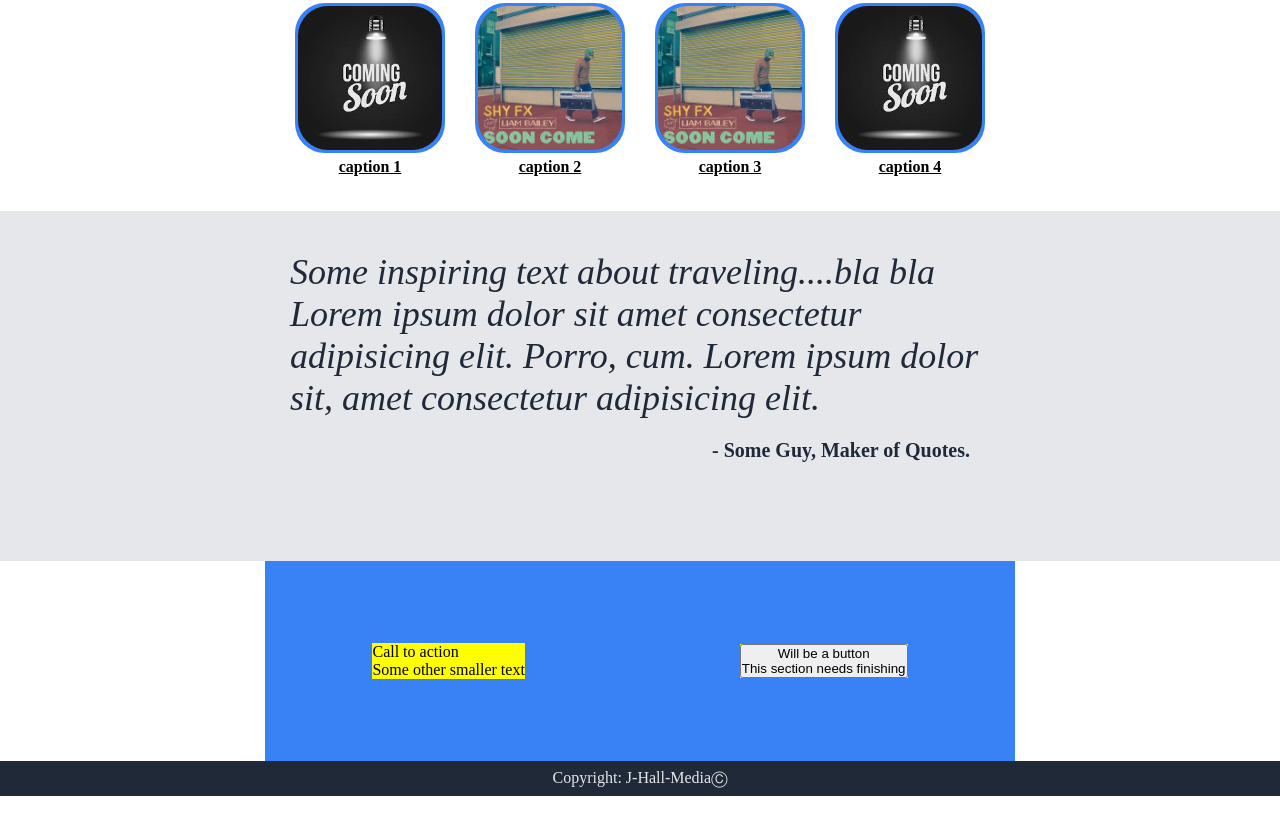
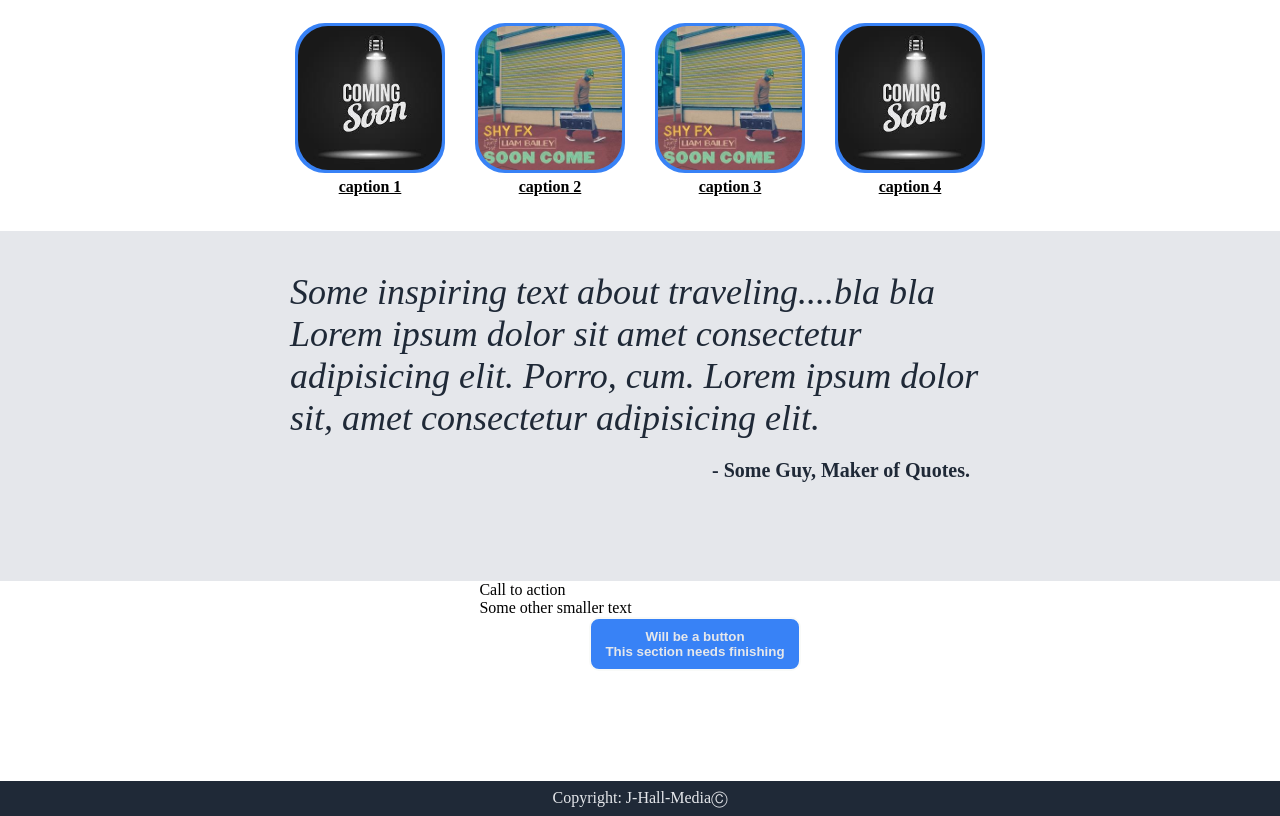
Before and after one commit to Jonny5800/project-page, a plain HTML site: page index.html in a window 1280 px wide. Shown: the part 469-1285 px from the top of the page. Drawn offline with Linux system fonts and the light colour scheme.

Commit message:
index.html

```diff
--- a/style.css
+++ b/style.css
@@ -10,7 +10,7 @@
     flex-shrink: 0;
 }
 div {
-    border: solid blac 1px;
+    border: solid lack 1px;
 }
 body {
     display: flex;
@@ -26,6 +26,7 @@ body {
     max-width: 100px;
     height: auto;
     border-radius: 40px;
+    margin: 20px;
 }
 .top-links {
     display: flex;
@@ -40,7 +41,7 @@ body {
     justify-content: center;
     background-color: #1F2937;
     height: 250px;
-    color: white;
+    color: white;margin-top: -20px;
 }
 .first-box-l {
     display: flex;
@@ -155,16 +156,38 @@ body {
     margin-bottom: auto;
     height: 200px;
 }
-.call-to-action {
+.fourth-box-container {
     display: flex;
     justify-content: space-between;
     background-color: #3882F6;
-    width: 750px;
+    max-width: 750px;
+    max-height: 100px;
+    margin: auto;
+    padding: 30px;
+
 }
-.call-to-action > div {
-    background-color: yellow;
+.fourth-box-container > div {
+    color: #F9FAF8;
     justify-content: space-between;
     margin: auto;
+}
+.fourth-box > div > div > .top {
+    font-size: 20px;
+    font-weight: bold;
+}
+.fourth-box > div > div > .bottom {
+    font-weight: 400;
+}
+.fourth-box > div > div > button {
+    margin-left: 110px;
+    color: #E5E7EB;
+    font-weight: 600;
+    background-color: #3882F6;
+    border: #F9FAF8 2px solid;
+    border-radius: 10px;
+    padding: 10px 14px;
+
+
 }
 .footer {
     display: flex;
```
